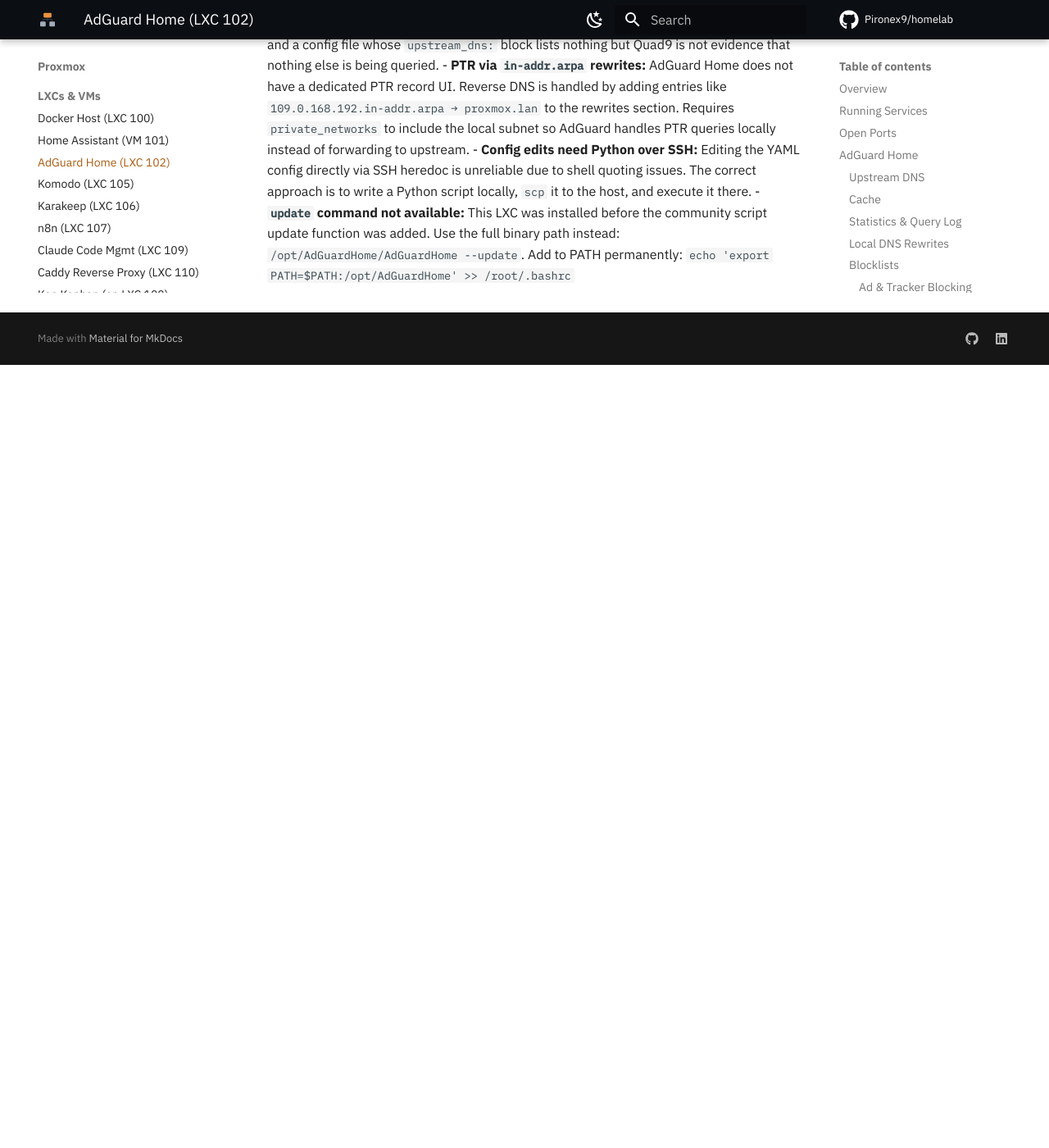
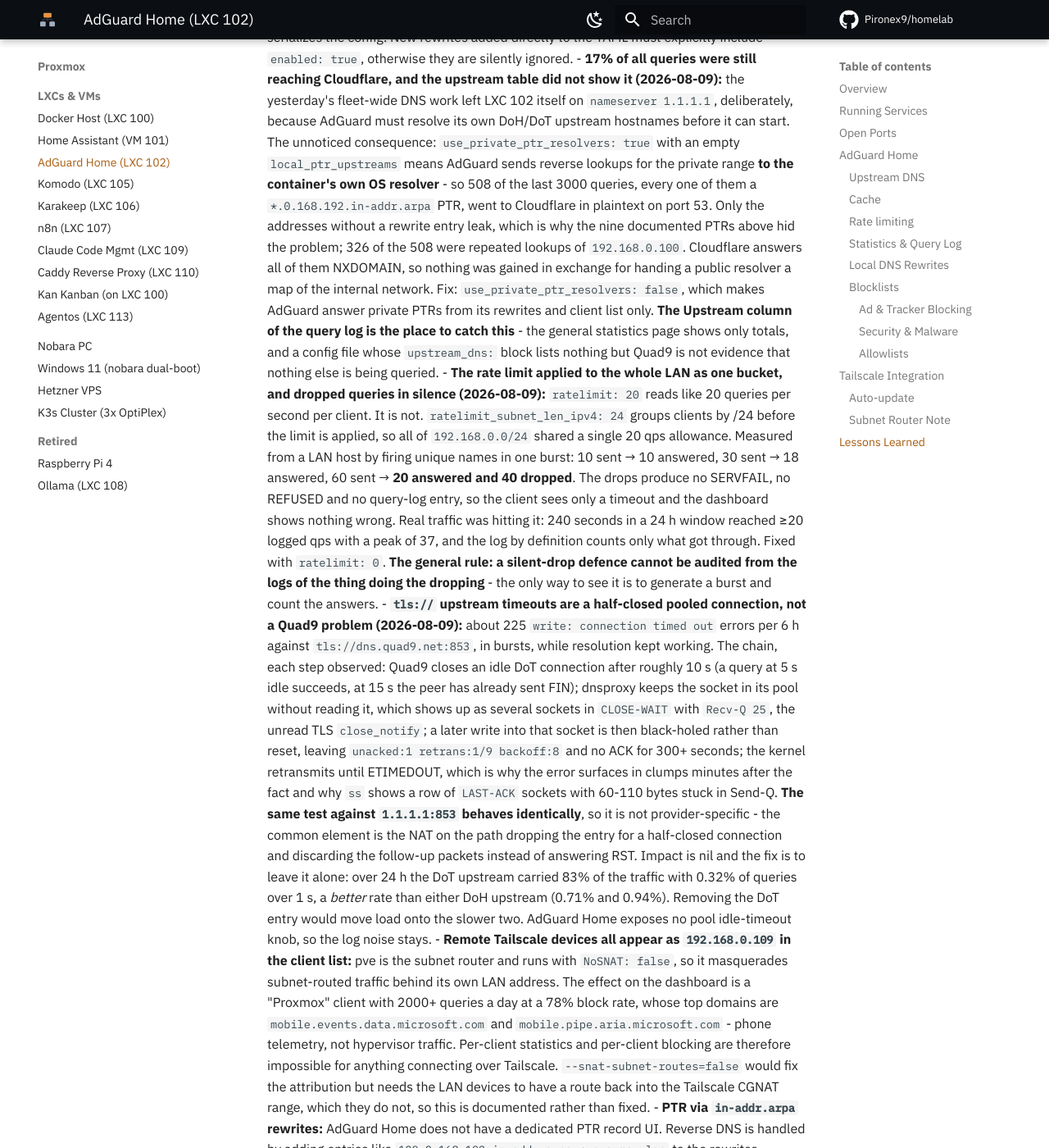
Before and after one commit to Pironex9/homelab, an MkDocs documentation site: the page built from docs/hosts/adguard.md, in a window 1280 px wide and 1400 px high, scrolled down 10915 px. Shown: the whole window at 82% size. Built offline with MkDocs 1.6.1 and Material for MkDocs 9.7.7, drawn with Linux system fonts in a browser that asks for light colours; comment, search, counter and statistics services are not loaded; before the commit the page ends 11360 px from its top, so only the background shows below that; some of the changed text lies outside the part shown.

Commit message:
fix(dns): the rate limit was one 20 qps bucket for the whole LAN, dropping queries in silence
ratelimit_subnet_len_ipv4: 24 groups clients by /24 before the limit applies.
Measured from a LAN host: 60 queries in one burst, 20 answered, 40 dropped with
no SERVFAIL and no log entry. Set ratelimit: 0; the resolver is not reachable
from the internet, verified from the VPS.

Also documented the tls:// upstream timeouts as a half-closed pooled connection
being black-holed by the NAT (identical against Cloudflare, impact nil, left
alone), and that remote Tailscale clients all show up as 192.168.0.109.

```diff
--- a/docs/hosts/adguard.md
+++ b/docs/hosts/adguard.md
@@ -60,6 +60,19 @@
 | Cache enabled | yes |
 | Cache size | 32 MB |
 | Optimistic caching | enabled (30s TTL, 12h max age) |
+
+### Rate limiting
+
+| Setting | Value |
+|---------|-------|
+| `ratelimit` | `0` (disabled, since 2026-08-09) |
+| `ratelimit_subnet_len_ipv4` | `24` (inert while the limit is 0) |
+
+Disabled deliberately, see the lesson below. The setting exists to stop a *public* resolver
+being abused as an amplifier, and this one is not reachable from the internet: a query to the
+home public IP from the Hetzner VPS returns `connection refused`, so the router forwards no
+port 53. Re-enable it if that ever stops being true, but then set
+`ratelimit_subnet_len_ipv4: 32` at the same time.
 
 ### Statistics & Query Log
 
@@ -251,6 +264,9 @@
 - **Low resource usage:** 1 GB RAM and 1 core is sufficient. Actual memory usage stays around 415 MB even with the full blocklist set loaded.
 - **PTR rewrites require `enabled: true`:** AdGuard Home v0.107.71 automatically adds `enabled: false` to rewrite entries when it serializes the config. New rewrites added directly to the YAML must explicitly include `enabled: true`, otherwise they are silently ignored.
 - **17% of all queries were still reaching Cloudflare, and the upstream table did not show it (2026-08-09):** the yesterday's fleet-wide DNS work left LXC 102 itself on `nameserver 1.1.1.1`, deliberately, because AdGuard must resolve its own DoH/DoT upstream hostnames before it can start. The unnoticed consequence: `use_private_ptr_resolvers: true` with an empty `local_ptr_upstreams` means AdGuard sends reverse lookups for the private range **to the container's own OS resolver** - so 508 of the last 3000 queries, every one of them a `*.0.168.192.in-addr.arpa` PTR, went to Cloudflare in plaintext on port 53. Only the addresses without a rewrite entry leak, which is why the nine documented PTRs above hid the problem; 326 of the 508 were repeated lookups of `192.168.0.100`. Cloudflare answers all of them NXDOMAIN, so nothing was gained in exchange for handing a public resolver a map of the internal network. Fix: `use_private_ptr_resolvers: false`, which makes AdGuard answer private PTRs from its rewrites and client list only. **The Upstream column of the query log is the place to catch this** - the general statistics page shows only totals, and a config file whose `upstream_dns:` block lists nothing but Quad9 is not evidence that nothing else is being queried.
+- **The rate limit applied to the whole LAN as one bucket, and dropped queries in silence (2026-08-09):** `ratelimit: 20` reads like 20 queries per second per client. It is not. `ratelimit_subnet_len_ipv4: 24` groups clients by /24 before the limit is applied, so all of `192.168.0.0/24` shared a single 20 qps allowance. Measured from a LAN host by firing unique names in one burst: 10 sent → 10 answered, 30 sent → 18 answered, 60 sent → **20 answered and 40 dropped**. The drops produce no SERVFAIL, no REFUSED and no query-log entry, so the client sees only a timeout and the dashboard shows nothing wrong. Real traffic was hitting it: 240 seconds in a 24 h window reached ≥20 logged qps with a peak of 37, and the log by definition counts only what got through. Fixed with `ratelimit: 0`. **The general rule: a silent-drop defence cannot be audited from the logs of the thing doing the dropping** - the only way to see it is to generate a burst and count the answers.
+- **`tls://` upstream timeouts are a half-closed pooled connection, not a Quad9 problem (2026-08-09):** about 225 `write: connection timed out` errors per 6 h against `tls://dns.quad9.net:853`, in bursts, while resolution kept working. The chain, each step observed: Quad9 closes an idle DoT connection after roughly 10 s (a query at 5 s idle succeeds, at 15 s the peer has already sent FIN); dnsproxy keeps the socket in its pool without reading it, which shows up as several sockets in `CLOSE-WAIT` with `Recv-Q 25`, the unread TLS `close_notify`; a later write into that socket is then black-holed rather than reset, leaving `unacked:1 retrans:1/9 backoff:8` and no ACK for 300+ seconds; the kernel retransmits until ETIMEDOUT, which is why the error surfaces in clumps minutes after the fact and why `ss` shows a row of `LAST-ACK` sockets with 60-110 bytes stuck in Send-Q. **The same test against `1.1.1.1:853` behaves identically**, so it is not provider-specific - the common element is the NAT on the path dropping the entry for a half-closed connection and discarding the follow-up packets instead of answering RST. Impact is nil and the fix is to leave it alone: over 24 h the DoT upstream carried 83% of the traffic with 0.32% of queries over 1 s, a *better* rate than either DoH upstream (0.71% and 0.94%). Removing the DoT entry would move load onto the slower two. AdGuard Home exposes no pool idle-timeout knob, so the log noise stays.
+- **Remote Tailscale devices all appear as `192.168.0.109` in the client list:** pve is the subnet router and runs with `NoSNAT: false`, so it masquerades subnet-routed traffic behind its own LAN address. The effect on the dashboard is a "Proxmox" client with 2000+ queries a day at a 78% block rate, whose top domains are `mobile.events.data.microsoft.com` and `mobile.pipe.aria.microsoft.com` - phone telemetry, not hypervisor traffic. Per-client statistics and per-client blocking are therefore impossible for anything connecting over Tailscale. `--snat-subnet-routes=false` would fix the attribution but needs the LAN devices to have a route back into the Tailscale CGNAT range, which they do not, so this is documented rather than fixed.
 - **PTR via `in-addr.arpa` rewrites:** AdGuard Home does not have a dedicated PTR record UI. Reverse DNS is handled by adding entries like `109.0.168.192.in-addr.arpa → proxmox.lan` to the rewrites section. Requires `private_networks` to include the local subnet so AdGuard handles PTR queries locally instead of forwarding to upstream.
 - **Config edits need Python over SSH:** Editing the YAML config directly via SSH heredoc is unreliable due to shell quoting issues. The correct approach is to write a Python script locally, `scp` it to the host, and execute it there.
 - **`update` command not available:** This LXC was installed before the community script update function was added. Use the full binary path instead: `/opt/AdGuardHome/AdGuardHome --update`. Add to PATH permanently: `echo 'export PATH=$PATH:/opt/AdGuardHome' >> /root/.bashrc`
```
